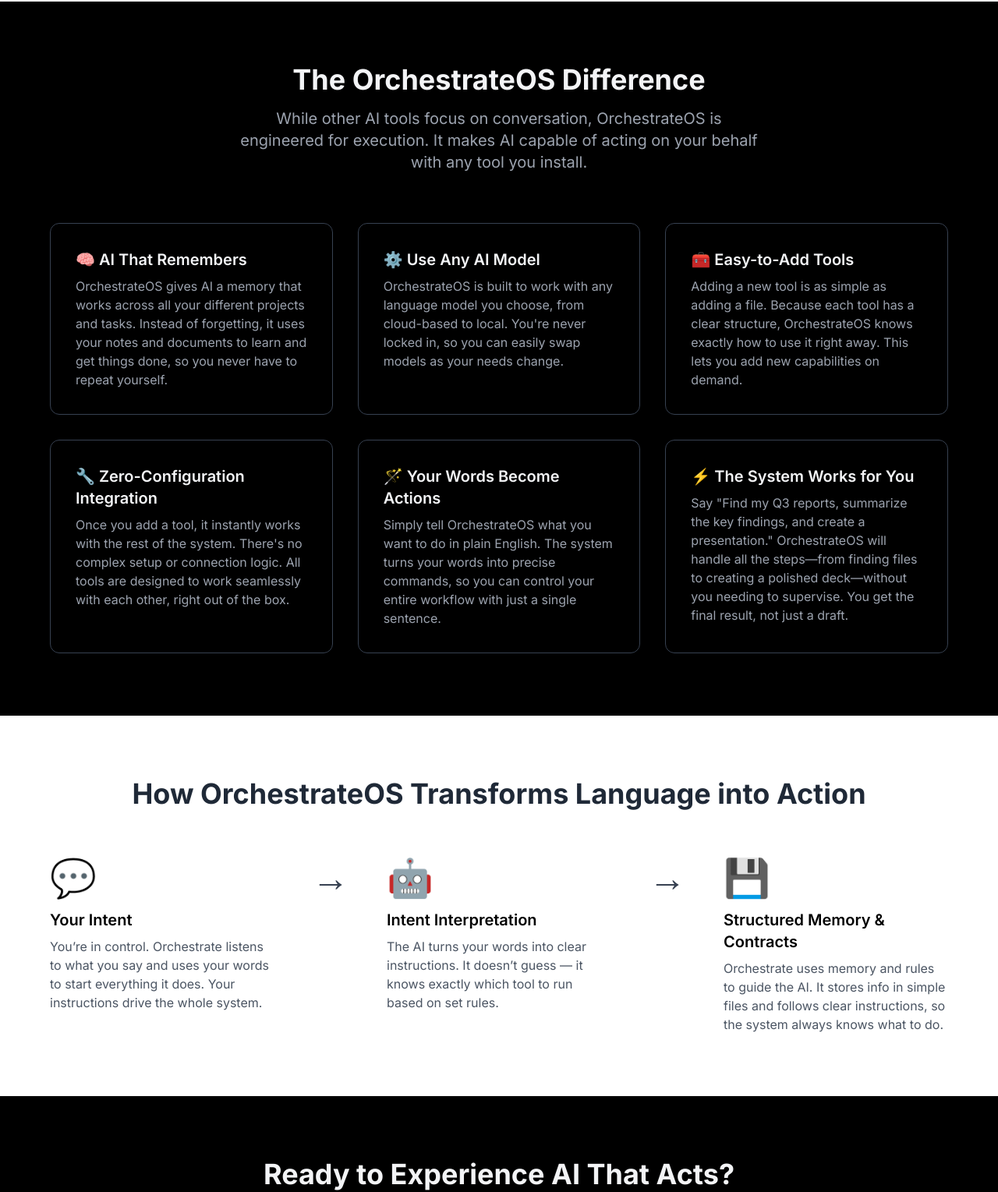
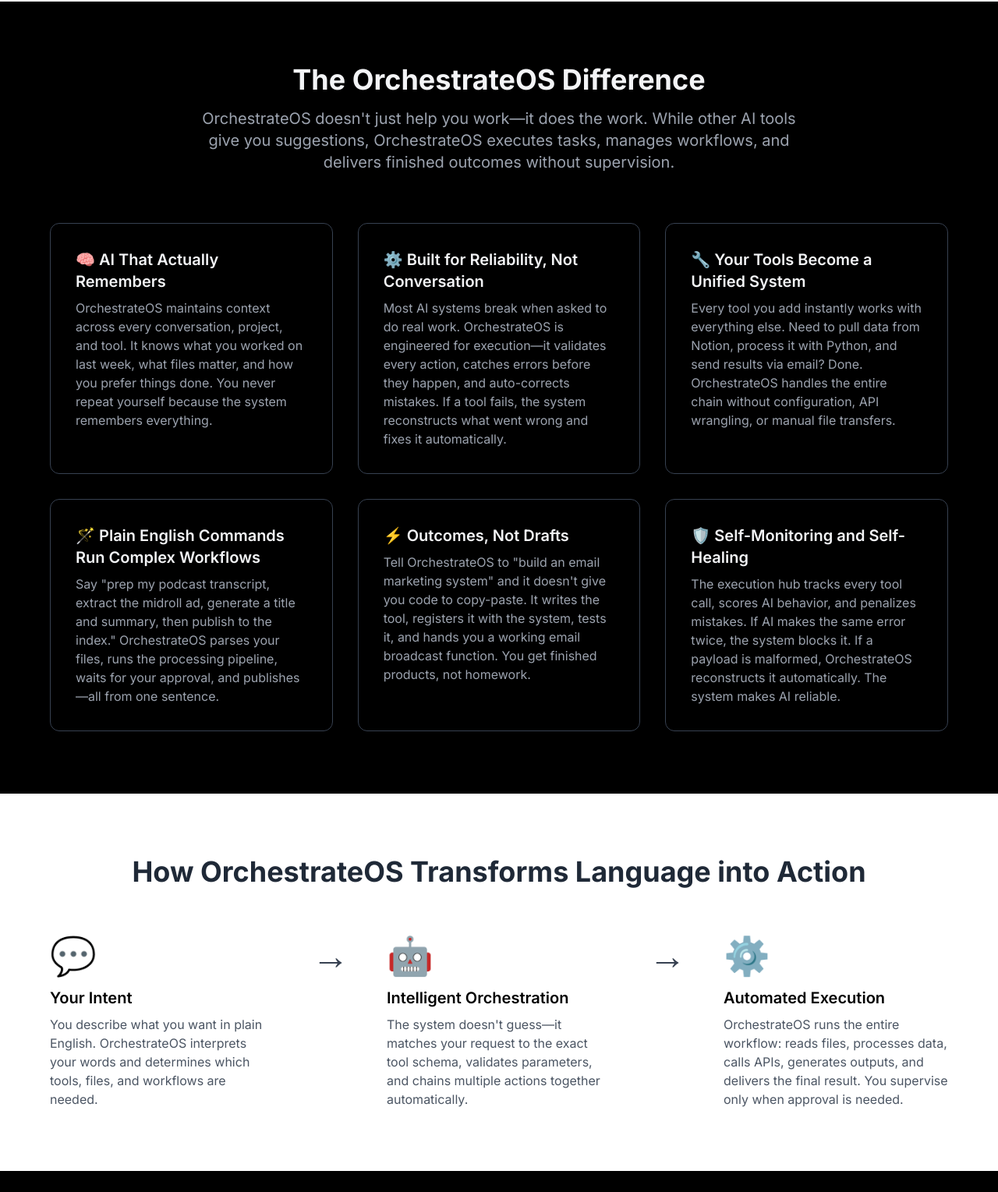
Before and after one commit to unmistakablecreative/orchestrate-site, a plain HTML site: page index.html in a window 1280 px wide. Shown: the part 1400-2929 px from the top of the page at 78% size. Drawn offline with nearby package versions, Linux system fonts and the light colour scheme.

Commit message:
Update index.html
new copy for website

```diff
--- a/index.html
+++ b/index.html
@@ -72,7 +72,7 @@
                     </div>
                     <h3 class="text-xl font-semibold mb-2 text-black">AI Only Gives You Puzzle Pieces</h3>
                     <p class="text-gray-600">
-                        Whether it’s code, text, or visual assets, AI only gives you pieces. You end up copying, pasting, and assembling everything yourself to get a finished product. It never completes the task for you.
+                        Whether it's code, text, or visual assets, AI only gives you pieces. You end up copying, pasting, and assembling everything yourself to get a finished product. It never completes the task for you.
                     </p>
                 </div>
             </div>
@@ -83,50 +83,50 @@
     <section class="py-20 px-8 bg-black text-gray-800">
         <div class="max-w-6xl mx-auto">
             <h2 class="text-3xl sm:text-4xl font-bold text-center mb-4 text-gray-100">The OrchestrateOS Difference</h2>
-            <p class="text-lg sm:text-xl text-center text-gray-400 mb-16 max-w-2xl mx-auto">
-                While other AI tools focus on conversation, OrchestrateOS is engineered for execution. It makes AI capable of acting on your behalf with any tool you install.
+            <p class="text-lg sm:text-xl text-center text-gray-400 mb-16 max-w-3xl mx-auto">
+                OrchestrateOS doesn't just help you work—it does the work. While other AI tools give you suggestions, OrchestrateOS executes tasks, manages workflows, and delivers finished outcomes without supervision.
             </p>
             <div class="grid grid-cols-1 md:grid-cols-2 lg:grid-cols-3 gap-8">
                 <!-- Feature 1 -->
                 <div class="bg-transparent p-8 rounded-xl shadow-lg border border-gray-700">
-                    <h3 class="text-xl font-semibold mb-2 text-gray-100">🧠 AI That Remembers</h3>
+                    <h3 class="text-xl font-semibold mb-2 text-gray-100">🧠 AI That Actually Remembers</h3>
                     <p class="text-gray-400">
-                        OrchestrateOS gives AI a memory that works across all your different projects and tasks. Instead of forgetting, it uses your notes and documents to learn and get things done, so you never have to repeat yourself.
+                        OrchestrateOS maintains context across every conversation, project, and tool. It knows what you worked on last week, what files matter, and how you prefer things done. You never repeat yourself because the system remembers everything.
                     </p>
                 </div>
                 <!-- Feature 2 -->
                 <div class="bg-transparent p-8 rounded-xl shadow-lg border border-gray-700">
-                    <h3 class="text-xl font-semibold mb-2 text-gray-100">⚙️ Use Any AI Model</h3>
+                    <h3 class="text-xl font-semibold mb-2 text-gray-100">⚙️ Built for Reliability, Not Conversation</h3>
                     <p class="text-gray-400">
-                        OrchestrateOS is built to work with any language model you choose, from cloud-based to local. You're never locked in, so you can easily swap models as your needs change.
+                        Most AI systems break when asked to do real work. OrchestrateOS is engineered for execution—it validates every action, catches errors before they happen, and auto-corrects mistakes. If a tool fails, the system reconstructs what went wrong and fixes it automatically.
                     </p>
                 </div>
                 <!-- Feature 3 -->
                 <div class="bg-transparent p-8 rounded-xl shadow-lg border border-gray-700">
-                    <h3 class="text-xl font-semibold mb-2 text-gray-100">🧰 Easy-to-Add Tools</h3>
+                    <h3 class="text-xl font-semibold mb-2 text-gray-100">🔧 Your Tools Become a Unified System</h3>
                     <p class="text-gray-400">
-                        Adding a new tool is as simple as adding a file. Because each tool has a clear structure, OrchestrateOS knows exactly how to use it right away. This lets you add new capabilities on demand.
+                        Every tool you add instantly works with everything else. Need to pull data from Notion, process it with Python, and send results via email? Done. OrchestrateOS handles the entire chain without configuration, API wrangling, or manual file transfers.
                     </p>
                 </div>
                 <!-- Feature 4 -->
                 <div class="bg-transparent p-8 rounded-xl shadow-lg border border-gray-700">
-                    <h3 class="text-xl font-semibold mb-2 text-gray-100">🔧 Zero-Configuration Integration</h3>
+                    <h3 class="text-xl font-semibold mb-2 text-gray-100">🪄 Plain English Commands Run Complex Workflows</h3>
                     <p class="text-gray-400">
-                        Once you add a tool, it instantly works with the rest of the system. There's no complex setup or connection logic. All tools are designed to work seamlessly with each other, right out of the box.
+                        Say "prep my podcast transcript, extract the midroll ad, generate a title and summary, then publish to the index." OrchestrateOS parses your files, runs the processing pipeline, waits for your approval, and publishes—all from one sentence.
                     </p>
                 </div>
                 <!-- Feature 5 -->
                 <div class="bg-transparent p-8 rounded-xl shadow-lg border border-gray-700">
-                    <h3 class="text-xl font-semibold mb-2 text-gray-100">🪄 Your Words Become Actions</h3>
+                    <h3 class="text-xl font-semibold mb-2 text-gray-100">⚡ Outcomes, Not Drafts</h3>
                     <p class="text-gray-400">
-                        Simply tell OrchestrateOS what you want to do in plain English. The system turns your words into precise commands, so you can control your entire workflow with just a single sentence.
+                        Tell OrchestrateOS to "build an email marketing system" and it doesn't give you code to copy-paste. It writes the tool, registers it with the system, tests it, and hands you a working email broadcast function. You get finished products, not homework.
                     </p>
                 </div>
                 <!-- Feature 6 -->
                 <div class="bg-transparent p-8 rounded-xl shadow-lg border border-gray-700">
-                    <h3 class="text-xl font-semibold mb-2 text-gray-100">⚡ The System Works for You</h3>
+                    <h3 class="text-xl font-semibold mb-2 text-gray-100">🛡️ Self-Monitoring and Self-Healing</h3>
                     <p class="text-gray-400">
-                        Say "Find my Q3 reports, summarize the key findings, and create a presentation." OrchestrateOS will handle all the steps—from finding files to creating a polished deck—without you needing to supervise. You get the final result, not just a draft.
+                        The execution hub tracks every tool call, scores AI behavior, and penalizes mistakes. If AI makes the same error twice, the system blocks it. If a payload is malformed, OrchestrateOS reconstructs it automatically. The system makes AI reliable.
                     </p>
                 </div>
             </div>
@@ -143,7 +143,7 @@
                     <span class="text-5xl mb-4">💬</span>
                     <h3 class="text-xl font-semibold mb-2 text-black">Your Intent</h3>
                     <p class="text-gray-600 max-w-xs">
-                        You’re in control. Orchestrate listens to what you say and uses your words to start everything it does. Your instructions drive the whole system.
+                        You describe what you want in plain English. OrchestrateOS interprets your words and determines which tools, files, and workflows are needed.
                     </p>
                 </div>
 
@@ -154,9 +154,9 @@
                 <!-- Intent Interpretation -->
                 <div class="flex flex-col items-start text-left">
                     <span class="text-5xl mb-4">🤖</span>
-                    <h3 class="text-xl font-semibold mb-2 text-black">Intent Interpretation</h3>
+                    <h3 class="text-xl font-semibold mb-2 text-black">Intelligent Orchestration</h3>
                     <p class="text-gray-600 max-w-xs">
-                        The AI turns your words into clear instructions. It doesn’t guess — it knows exactly which tool to run based on set rules.
+                        The system doesn't guess—it matches your request to the exact tool schema, validates parameters, and chains multiple actions together automatically.
                     </p>
                 </div>
 
@@ -164,12 +164,12 @@
                 <div class="text-5xl text-gray-700 md:block hidden">→</div>
                 <div class="text-5xl text-gray-700 md:hidden block transform rotate-90">→</div>
 
-                <!-- Structured Memory & Contracts -->
+                <!-- Automated Execution -->
                 <div class="flex flex-col items-start text-left">
-                    <span class="text-5xl mb-4">💾</span>
-                    <h3 class="text-xl font-semibold mb-2 text-black">Structured Memory & Contracts</h3>
+                    <span class="text-5xl mb-4">⚙️</span>
+                    <h3 class="text-xl font-semibold mb-2 text-black">Automated Execution</h3>
                     <p class="text-gray-600 max-w-xs">
-                        Orchestrate uses memory and rules to guide the AI. It stores info in simple files and follows clear instructions, so the system always knows what to do.
+                        OrchestrateOS runs the entire workflow: reads files, processes data, calls APIs, generates outputs, and delivers the final result. You supervise only when approval is needed.
                     </p>
                 </div>
             </div>
@@ -180,7 +180,7 @@
     <section class="py-20 px-8 text-center bg-black rounded-t-[50px]">
         <div class="max-w-4xl mx-auto">
             <h2 class="text-3xl sm:text-4xl font-bold mb-8 text-gray-100">
-                Ready to Experience AI That Acts?
+                Ready to Experience AI That Actually Works?
             </h2>
             <a href="https://airtable.com/appeSyL1vMDYItuYB/shrHtdXYpdvXzoaCv" target="_blank" rel="noopener noreferrer">
                 <button class="bg-gradient-to-r from-sky-500 to-emerald-500 text-white font-bold py-3 px-8 rounded-full shadow-lg hover:from-sky-600 hover:to-emerald-600 transition-all duration-300 transform hover:scale-105">
```
